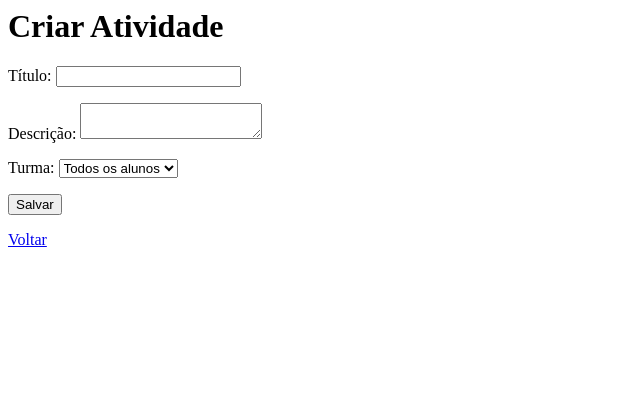
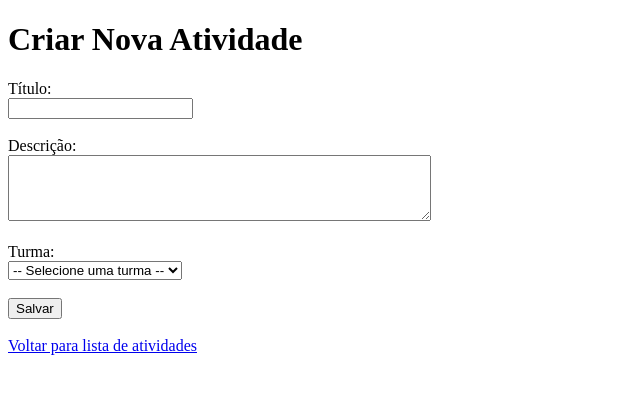
Before and after one commit to MatheusChavesBecker874/WebButler, a Django app: page /atividades/nova/ in a window 1280 px wide. Shown: the top 394 px of the page, without its empty margins (0-640 px from the left). Run offline with Django 5.2, Linux system fonts and the light colour scheme; data that the repository does not hold is empty.

Commit message:
Update criar_atividade.html
criar atividade atualizado

```diff
--- a/WebButler/templates/criar_atividade.html
+++ b/WebButler/templates/criar_atividade.html
@@ -1,17 +1,33 @@
-<h1>Criar Atividade</h1>
+<!DOCTYPE html>
+<html lang="pt-BR">
+<head>
+    <meta charset="UTF-8">
+    <title>Criar Atividade</title>
+</head>
+<body>
+    <h1>Criar Nova Atividade</h1>
+
     <form method="post">
         {% csrf_token %}
-  <p>Título: <input type="text" name="titulo"></p>
-  <p>Descrição: <textarea name="descricao"></textarea></p>
-  <p>
-    Turma:
-    <select name="turma">
-      <option value="">Todos os alunos</option>
+
+        <label for="titulo">Título:</label><br>
+        <input type="text" id="titulo" name="titulo" required><br><br>
+
+        <label for="descricao">Descrição:</label><br>
+        <textarea id="descricao" name="descricao" rows="4" cols="50" required></textarea><br><br>
+
+        <label for="turma">Turma:</label><br>
+        <select id="turma" name="turma" required>
+            <option value="">-- Selecione uma turma --</option>
             {% for turma in turmas %}
                 <option value="{{ turma.id }}">{{ turma.nome }}</option>
             {% endfor %}
-    </select>
-  </p>
+        </select><br><br>
+
         <button type="submit">Salvar</button>
     </form>
-<a href="{% url 'lista_atividades' %}">Voltar</a>
+
+    <br>
+    <a href="{% url 'lista_atividades' %}">Voltar para lista de atividades</a>
+</body>
+</html>
```
Lines whose indentation alone changed are shown as unchanged.
